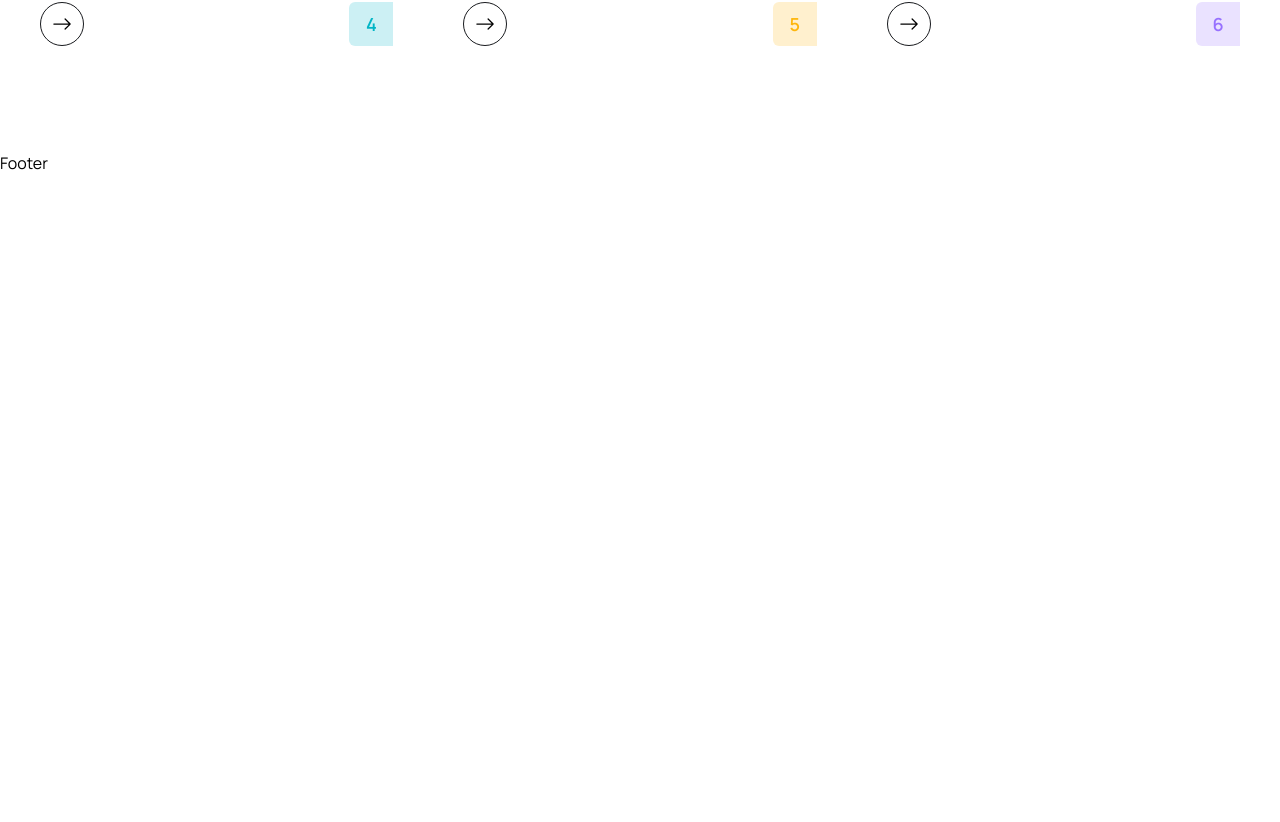
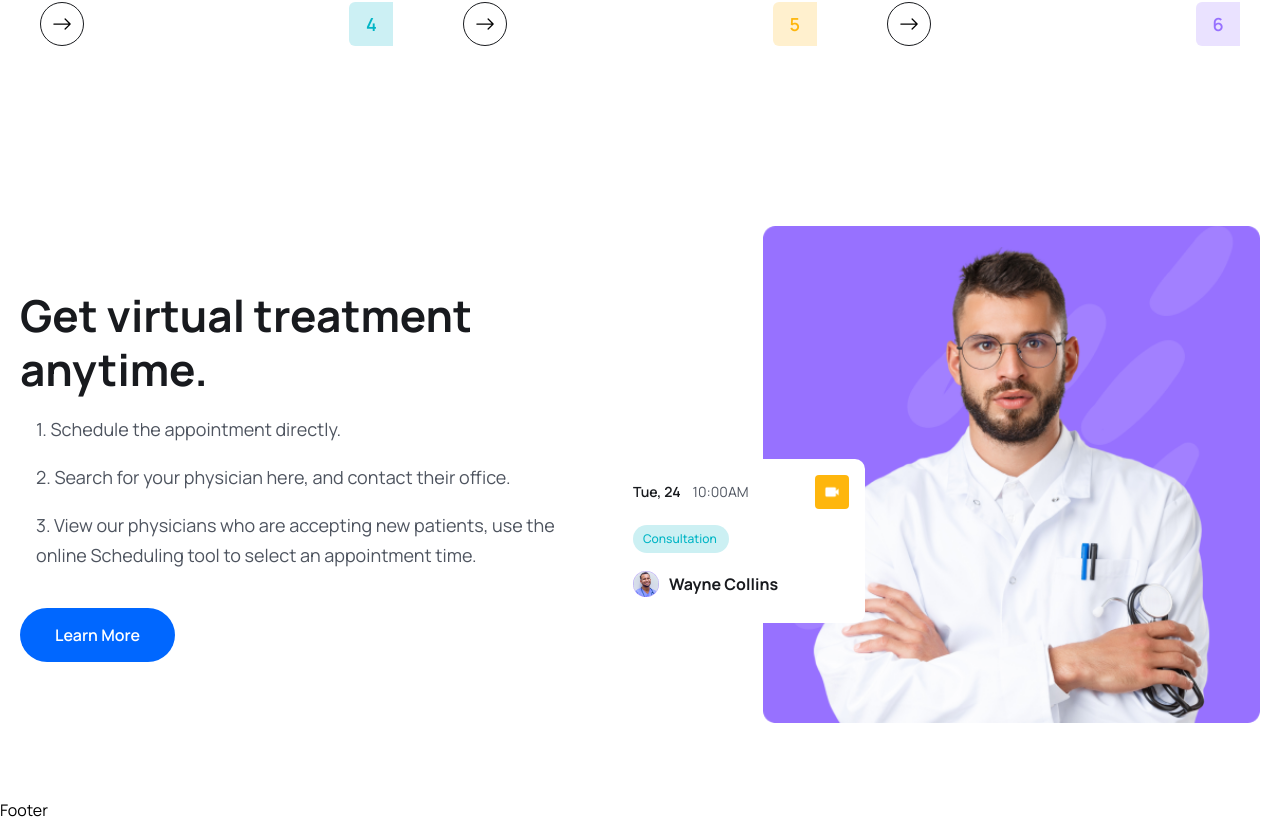
Before and after one commit to M-Alam116/Doctor-Appointment, a React (Vite) app in the folder frontend/: page / in a window 1280 px wide. Shown: the part 3028-3850 px from the top of the page. Before the commit the page ends 3203 px from the top, so only its background shows below. Built offline with nearby package versions, Linux system fonts and the light colour scheme; the HTML template or start-up script is replaced by a standard one.

Commit message:
feature section completed

```diff
--- a/frontend/src/pages/Home.jsx
+++ b/frontend/src/pages/Home.jsx
@@ -4,6 +4,9 @@
 import icon01 from "../assets/images/icon01.png";
 import icon02 from "../assets/images/icon02.png";
 import icon03 from "../assets/images/icon03.png";
+import featureImg from "../assets/images/feature-img.png";
+import videoIcon from "../assets/images/video-icon.png";
+import avatarIcon from "../assets/images/avatar-icon.png";
 import { Link } from "react-router-dom";
 import { BsArrowRight } from "react-icons/bs";
 import About from "../components/About/About";
@@ -163,7 +166,7 @@
 
       <About />
 
-      {/* ========= services section start */}
+      {/* ========= services section start =========*/}
       <section>
         <div className="container">
           <div className="xl:w-[470px] mx-auto">
@@ -177,7 +180,69 @@
           <ServiceList />
         </div>
       </section>
-      {/* ========= services section end */}
+      {/* ========= services section end ==========*/}
+
+      {/* ================== feature section start ===========*/}
+      <section>
+        <div className="container">
+          <div className="flex items-center justify-between flex-col lg:flex-row">
+            {/* ======= feature content ==========*/}
+            <div className="xl:w-[670px]">
+              <h2 className="heading">
+                Get virtual treatment <br /> anytime.
+              </h2>
+              <ul className="pl-4">
+                <li className="text__para">
+                  1. Schedule the appointment directly.
+                </li>
+                <li className="text__para">
+                  2. Search for your physician here, and contact their office.
+                </li>
+                <li className="text__para">
+                  3. View our physicians who are accepting new patients, use the
+                  online Scheduling tool to select an appointment time.
+                </li>
+              </ul>
+              <Link to="/">
+                <button className="btn">Learn More</button>
+              </Link>
+            </div>
+
+            {/* =========== feature img ========== */}
+            <div className="relative z-10 xl:w-[770px] flex justify-end mt-[50px] lg:mt-0">
+              <img src={featureImg} className="w-3/4" alt="" />
+
+              <div className="w-[150px] lg:w-[248px] bg-white absolute bottom-[50px] left-0 md:bottom-[100px] md:left-5 z-20 p-2 pb-3 lg:pt-4 lg:px-4 lg:pb-[26px] rounded-[10px]">
+                <div className="flex items-center justify-between">
+                  <div className="flex items-center gap-[6px] lg:gap-3">
+                    <p className="text-[10px] leading-[10px] lg:text-[14px] lg:leading-5 text-headingColor font-[600]">
+                      Tue, 24
+                    </p>
+                    <p className="text-[10px] leading-[10px] lg:text-[14px] lg:leading-5 text-textColor">
+                      10:00AM
+                    </p>
+                  </div>
+                  <span className="w-5 h-5 lg:w-[34px] lg:h-[34px] flex items-center justify-center bg-yellowColor rounded py-1 px-[6px] lg:py-3 lg:px-[9px]">
+                    <img src={videoIcon} alt="" />
+                  </span>
+                </div>
+
+                <div className="w-[65px] lg:w-[96px] bg-[#CCF0F3] py-1 px-2 lg:py-[6px] lg:px-[10px] text-[8px] leading-[8px] lg:text-[12px] lg:leading-4 text-irisBlueColor font-[500] mt-2 lg:mt-4 rounded-full">
+                  Consultation
+                </div>
+
+                <div className="flex items-center gap-[6px] lg:gap-[10px] mt-2 lg:mt-[18px]">
+                  <img src={avatarIcon} alt="" />
+                  <h4 className="text-[10px] leading-3 lg:text-[16px] lg:leading-[22px] font-[700] text-headingColor">
+                    Wayne Collins
+                  </h4>
+                </div>
+              </div>
+            </div>
+          </div>
+        </div>
+      </section>
+      {/*============== feature section end ============*/}
     </>
   );
 };
```
